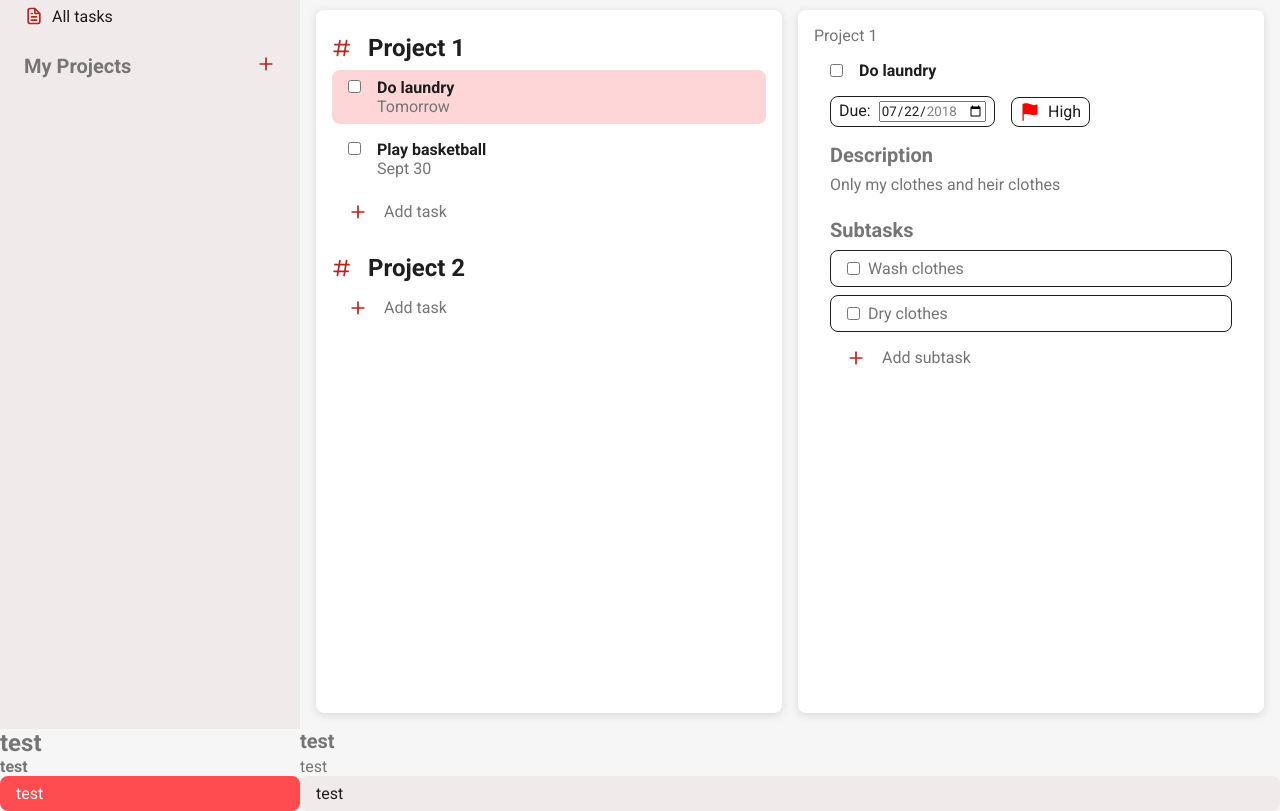
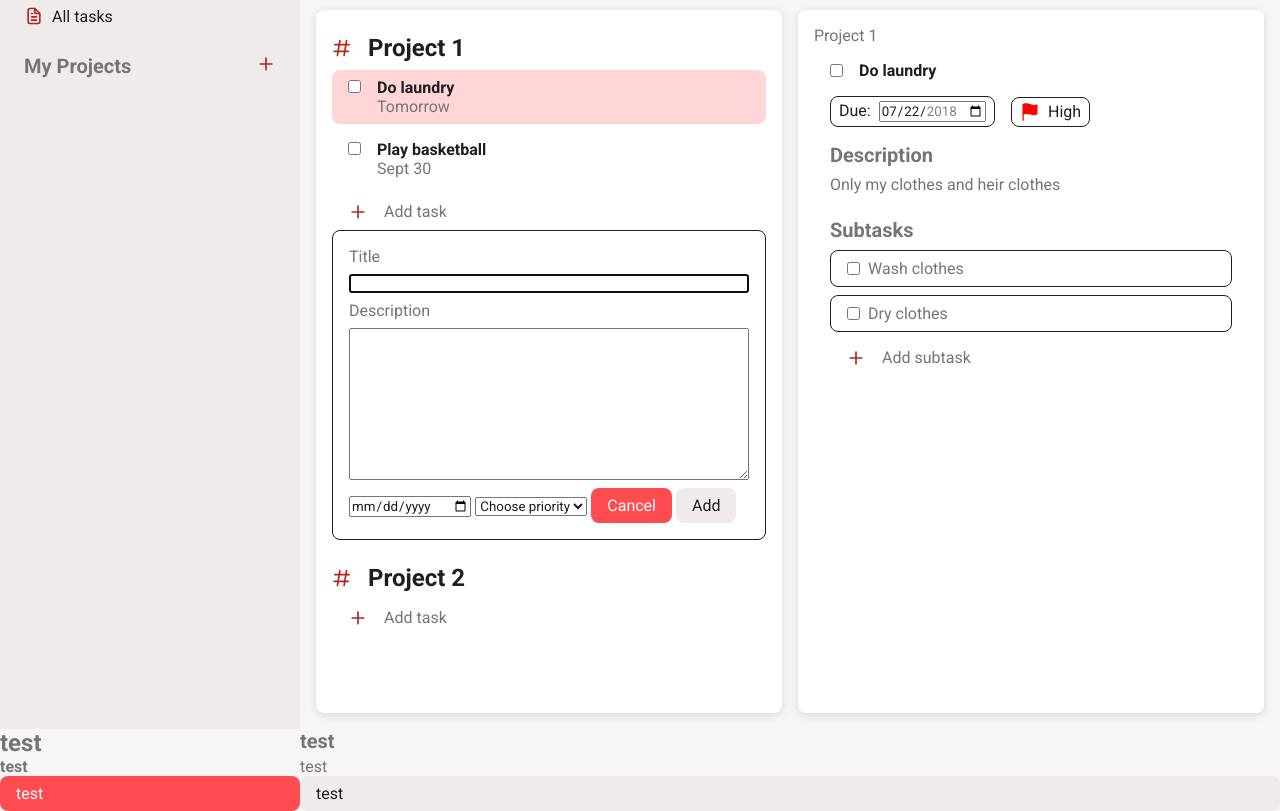
Before and after one commit to Monatric/todo-list, a website built with webpack: page src/template.html in a window 1280 px wide. Shown: the part 71-882 px from the top of the page. Built offline with nearby package versions, Linux system fonts and the light colour scheme.

Commit message:
feat: create sample look for task add form

```diff
--- a/src/styles.css
+++ b/src/styles.css
@@ -328,6 +328,15 @@ section.project {
   cursor: pointer;
 }
 
+.task__add_form {
+  border: 1px var(--primary-color) solid;
+  border-radius: 0.5rem;
+  padding: 1rem;
+  display: flex;
+  flex-direction: column;
+  gap: 0.5rem;
+}
+
 /* selected project task */
 
 #selected-project-task .project__task {
--- a/src/template.html
+++ b/src/template.html
@@ -71,6 +71,37 @@
           <div class="task__add">
             <img src="./icons/plus.svg" alt="Plus svg" class="svg" />
             <p class="sub-text">Add task</p>
+          </div>
+          <div class="task__add_form">
+            <label for="task-title" class="sub-heading">Title</label>
+            <input
+              type="text"
+              class="dialog__input"
+              name="task-title"
+              required
+              autofocus
+            />
+            <label for="task-description" class="sub-text">Description</label>
+            <textarea
+              id="task-description"
+              name="task-description"
+              rows="10"
+              cols="50"
+            >
+            </textarea>
+            <div class="task__add_form_btns">
+              <input type="date" name="task-date" id="task-date" />
+              <select name="task-priority" id="task-priority">
+                <option value="" disabled selected hidden>
+                  Choose priority
+                </option>
+                <option value="high">High</option>
+                <option value="medium">Medium</option>
+                <option value="low">Low</option>
+              </select>
+              <button class="btn--primary">Cancel</button>
+              <button class="btn--secondary">Add</button>
+            </div>
           </div>
         </section>
         <section class="project">
```
